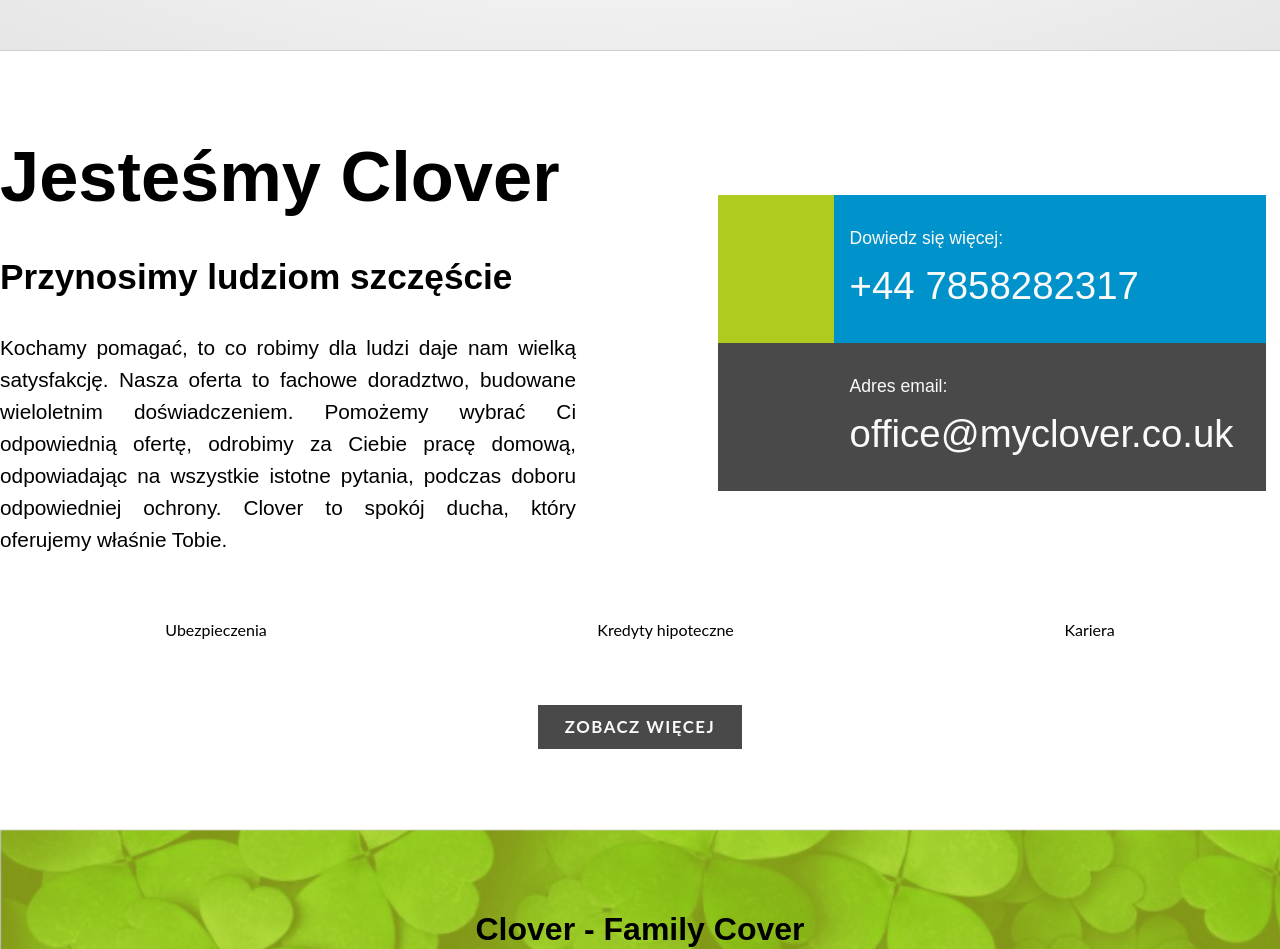
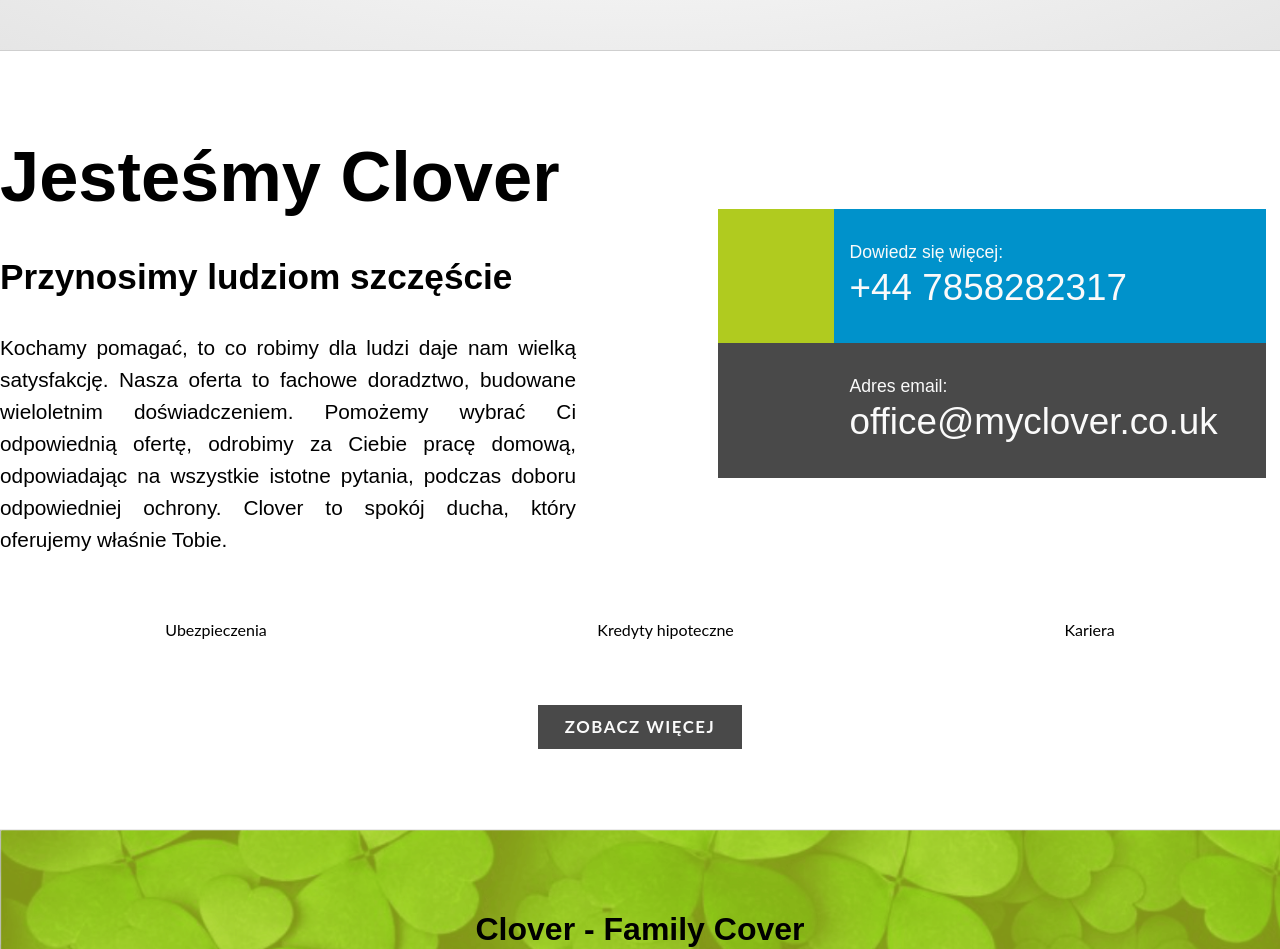
Before and after one commit to TZ-fn/MyClover, a React (Vite) app: page / in a window 1280 px wide. Shown: the part 540-1489 px from the top of the page. Built offline with nearby package versions, Linux system fonts and the light colour scheme; a web font is replaced by a local one.

Commit message:
fix: improve the styling

```diff
--- a/src/components/AboutSection/AboutSection.module.scss
+++ b/src/components/AboutSection/AboutSection.module.scss
@@ -4,7 +4,7 @@
   align-items: center;
   justify-content: center;
   gap: 4rem;
-  max-width: 80rem;
+  max-width: 85rem;
   margin: 5rem auto;
 }
 
@@ -51,7 +51,7 @@
   align-items: flex-start;
   justify-content: center;
   font-family: "Cabin", sans-serif;
-  font-size: 2.4rem;
+  font-size: 2.3rem;
   color: var(--white);
 }
 
@@ -78,7 +78,6 @@
 
 .dataLabel {
   font-size: 1.1rem;
-  margin-bottom: 0.7rem;
 }
 
 .phoneContainer,
```
